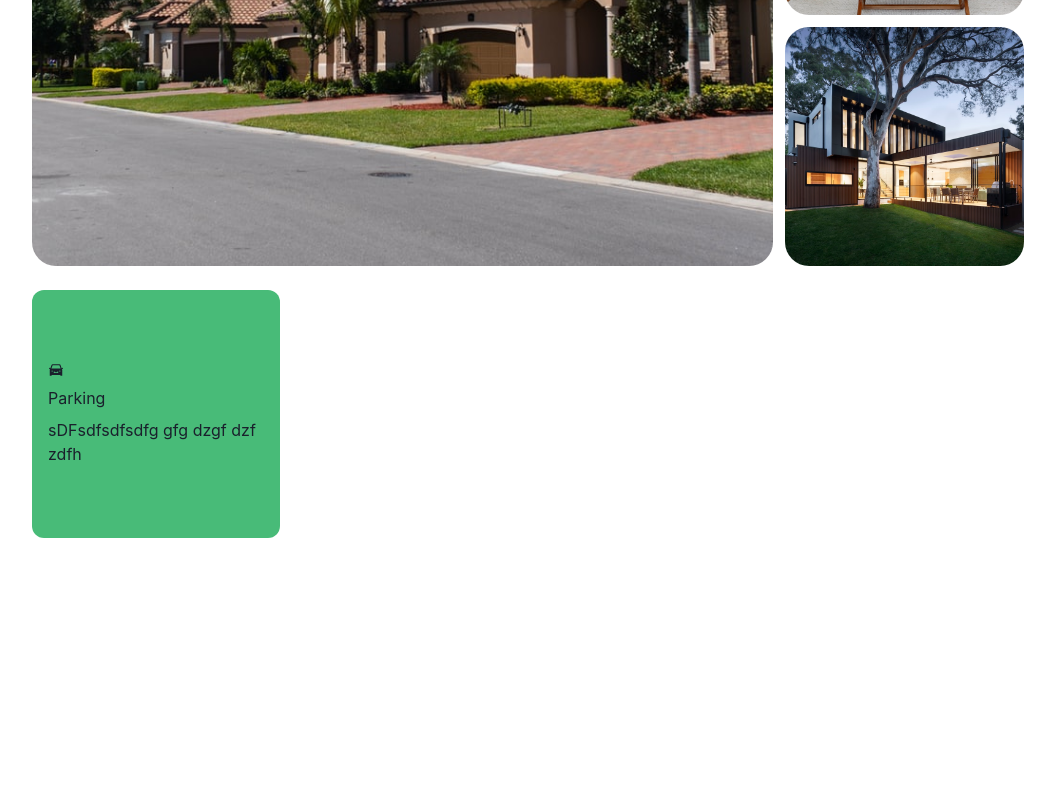
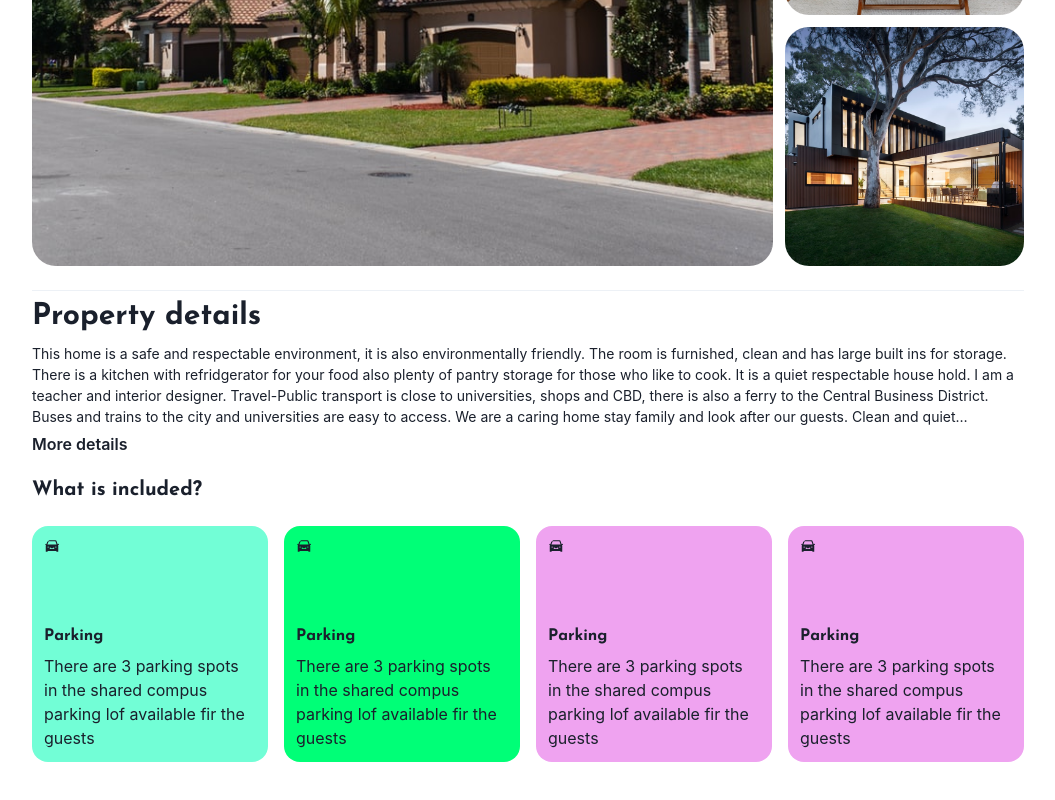
Before and after one commit to hichamabboud/gypsychoice_ui, a Next.js app: page / in a window 1280 px wide. Shown: the part 707-1507 px from the top of the page, without its empty margins (112-1167 px from the left). Before the commit the page ends 1285 px from the top, so only its background shows below. Built offline with nearby package versions, Linux system fonts and the light colour scheme.

Commit message:
More details

```diff
--- /dev/null
+++ b/components/AboutProperty.js
@@ -0,0 +1,50 @@
+import { Button, Divider, Heading, Modal, ModalBody, ModalCloseButton, ModalContent, ModalHeader, ModalOverlay, Stack, Text, Lorem, ModalFooter, VStack } from "@chakra-ui/react";
+import { useDisclosure } from "@chakra-ui/react";
+
+const AboutProperty = () => {
+    const { isOpen, onOpen, onClose } = useDisclosure()
+    return (
+        <Stack alignItems="flex-start">
+            <Divider />
+            <Heading as="h2" fontWeight='normal' size="lg"> Property details </Heading>
+            <Text fontSize='sm' noOfLines={{ base: 4 }}> This home is a safe and respectable environment, it is also environmentally friendly. The room is furnished, clean and has large built ins for storage. There is a kitchen with refridgerator for your food also plenty of pantry storage for those who like to cook. It is a quiet respectable house hold. I am a teacher and interior designer. Travel-Public transport is close to universities, shops and CBD, there is also a ferry to the Central Business District. Buses and trains to the city and universities are easy to access. We are a caring home stay family and look after our guests. Clean and quiet respectable environment.</Text>
+            <Button onClick={onOpen} variant="detail" size={{ base: "sm" }}> More details </Button>
+
+                <Modal isOpen={isOpen} onClose={onClose}>
+                    <ModalOverlay />
+                        <ModalContent>
+                            <ModalHeader>Modal Title</ModalHeader>
+                            <ModalCloseButton />
+                            <ModalBody>
+                                <VStack alignItems="flex-start" spacing={4}>
+                                        <Heading as='h3' size={{ base: 'md' }}> More about this property</Heading>
+                                        <Stack alignItems="flex-start">
+                                            <Text fontSize={{ base : "sm"}}> -IMPORTANT-we are constructing a backyard cottage starting in March 2022. There will be significant noise, 8-4:30 Monday -Friday, quiet  evenings and weekends. </Text>
+                                            <Text fontSize={{ base : "sm"}}> Extra Covid precautions </Text>
+                                            <Text fontSize={{ base : "sm"}}> Great eating , Delancey, Fat Hen, 3 blocks away more a little farther </Text>
+                                            <Text fontSize={{ base : "sm"}}> -center of Ballard an easy 15 minute walk </Text>
+                                            <Text fontSize={{ base : "sm"}}> Ballard breweries a mile walk away </Text>
+                                            <Text fontSize={{ base : "sm"}}> free parking </Text>
+                                            <Text> Broadband fast WiFi </Text>
+                                            <Text fontSize={{ base : "sm"}}> Smart HD tv YOUTUBE TV, HBO </Text>
+                                            <Text fontSize={{ base : "sm"}}> fridge, microwave, toaster, kettle, dishes and snacks </Text>
+                                            <Text fontSize={{ base : "sm"}}> Queen bed and sofa bed </Text>
+                                            <Text fontSize={{ base : "sm"}}> full bath</Text>
+                                        </Stack>
+
+                                </VStack>
+                            </ModalBody>
+
+                            <ModalFooter>
+                                <Button colorScheme='blue' mr={3} onClick={onClose}>
+                                Close
+                                </Button>
+                                <Button variant='ghost'>Secondary Action</Button>
+                            </ModalFooter>
+                        </ModalContent>
+                </Modal>
+        </Stack>
+    )
+}
+
+export default AboutProperty;
--- a/components/ImageGallery.js
+++ b/components/ImageGallery.js
@@ -7,25 +7,25 @@ const ImageGallery = () => {
 
           <GridItem colSpan={{ base: 3, md : 3 }} rowSpan={{ base : 3}}>
           <AspectRatio ratio={1}>
-            <Image src="/images/pic1.png" alt="pic1" objectFit="cover" rounded="3xl"  />
+            <Image _hover={{ rounded : "xl", opacity : "0.90", transform : "scale(1.05)"}} src="/images/pic1.png" alt="pic1" objectFit="cover" rounded="3xl"  />
           </AspectRatio>
         </GridItem>
 
           <GridItem colStart={{ base: 1, md : 4 }} rowStart={{ base : 4, md : 1}} >
           <AspectRatio ratio={1}>
-            <Image src="/images/pic2.png" alt="pic1" objectFit="cover" rounded="3xl"  />
+            <Image _hover={{ rounded : "xl", opacity : "0.90", transform : "scale(1.05)"}} src="/images/pic2.png" alt="pic1" objectFit="cover" rounded="3xl"  />
           </AspectRatio>
         </GridItem>
 
           <GridItem colStart={{ base: 2, md : 4 }} rowStart={{ base : 4, md : 2 }} >
           <AspectRatio ratio={1}>
-            <Image src="/images/pic3.png" alt="pic1" objectFit="cover" rounded="3xl"  />
+            <Image _hover={{ rounded : "xl", opacity : "0.90", transform : "scale(1.05)"}} src="/images/pic3.png" alt="pic1" objectFit="cover" rounded="3xl"  />
           </AspectRatio>
         </GridItem>
 
           <GridItem colStart={{ base: 3, md: 4 }} rowStart={{ base : 4, md : 3}} >
           <AspectRatio ratio={1}>
-            <Image src="/images/pic4.png" alt="pic1" objectFit="cover" rounded="3xl"  />
+            <Image _hover={{ rounded : "xl", opacity : "0.90", transform : "scale(1.05)"}} src="/images/pic4.png" alt="pic1" objectFit="cover" rounded="3xl"  />
           </AspectRatio>
         </GridItem>
     </Grid>
--- a/components/WhatsIncluded.js
+++ b/components/WhatsIncluded.js
@@ -4,18 +4,64 @@ import { AiFillCar } from "react-icons/ai";
 
 const WhatsIncluded = () => {
   return (
-    <VStack w='full'>
-          <Grid templateColumns="repeat(4, 1fr)" w='full' >
-            <GridItem colSpan={1}>
+    <VStack w='full' spacing={6}>
+          <Heading as='h2' alignSelf='flex-start' fontSize='xl' fontWeight='normal' > What is included? </Heading>
+      <Grid templateColumns="repeat(4, 1fr)" w='full' gap={4} mt={ 10}>
+        <GridItem colSpan={{ base : 4, md : 1}} bg="#72FED6" rounded={16} h="100%" p={3}>
                 <AspectRatio ratio={{ md : 1, base : 16/9 }}>
-                    <VStack justifyContent='space-between' bg='green.400' rounded='xl' p={4} >
+                    <VStack justifyContent='space-between' rounded='xl' >
                         <HStack justifyContent='flex-start' w='full'>
                             <AiFillCar />
                         </HStack>
 
-                        <VStack alignItems='flex-start' >
-                            <Text> Parking </Text>
-                            <Text> sDFsdfsdfsdfg gfg dzgf dzf zdfh </Text>
+                        <VStack flex="1" justifyContent="flex-end" alignItems="flex-start" >
+                            <Heading as='h3' size='sm'> Parking </Heading>
+                            <Text> There are 3 parking spots in the shared compus parking lof available fir the guests </Text>
+                        </VStack>
+                    </VStack>
+               </AspectRatio>
+                  </GridItem>
+
+        <GridItem colSpan={{ base : 4, md : 1}} bg="#00FF77" rounded={16} h="100%" p={3}>
+                <AspectRatio ratio={{ md : 1, base : 16/9 }}>
+                    <VStack justifyContent='space-between' rounded='xl' >
+                        <HStack justifyContent='flex-start' w='full'>
+                            <AiFillCar />
+                        </HStack>
+
+                        <VStack flex="1" justifyContent="flex-end" alignItems="flex-start" >
+                            <Heading as='h3' size='sm'> Parking </Heading>
+                            <Text> There are 3 parking spots in the shared compus parking lof available fir the guests </Text>
+                        </VStack>
+                    </VStack>
+                </AspectRatio>
+        </GridItem>
+
+        <GridItem colSpan={{ base : 4, md : 1}} bg="#EFA3F0" rounded={16} h="100%" p={3}>
+                <AspectRatio ratio={{ md : 1, base : 16/9 }}>
+                    <VStack justifyContent='space-between' rounded='xl' >
+                        <HStack justifyContent='flex-start' w='full'>
+                            <AiFillCar />
+                        </HStack>
+
+                        <VStack flex="1" justifyContent="flex-end" alignItems="flex-start" >
+                            <Heading as='h3' size='sm'> Parking </Heading>
+                            <Text> There are 3 parking spots in the shared compus parking lof available fir the guests </Text>
+                        </VStack>
+                    </VStack>
+                </AspectRatio>
+        </GridItem>
+
+        <GridItem colSpan={{ base : 4, md : 1}} bg="#EFA3F0" rounded={16} h="100%" p={3}>
+                <AspectRatio ratio={{ md : 1, base : 16/9 }}>
+                    <VStack justifyContent='space-between' rounded='xl' >
+                        <HStack justifyContent='flex-start' w='full'>
+                <AiFillCar />
+                        </HStack>
+
+                        <VStack flex="1" justifyContent="flex-end" alignItems="flex-start" >
+                            <Heading as='h3' size='sm'> Parking </Heading>
+                            <Text> There are 3 parking spots in the shared compus parking lof available fir the guests </Text>
                         </VStack>
                     </VStack>
                 </AspectRatio>
--- a/pages/index.js
+++ b/pages/index.js
@@ -2,6 +2,7 @@ import { Container, VStack } from "@chakra-ui/react";
 import Header from "../components/Header";
 import TopNavBar from "../components/TopNavBar";
 import WhatsIncluded from "../components/WhatsIncluded";
+import AboutProperty from "../components/AboutProperty";
 
 const Home = () => {
   return (
@@ -9,6 +10,7 @@ const Home = () => {
       <VStack spacing={6} alignItems="stretch">
         <TopNavBar />
         <Header />
+        <AboutProperty />
         <WhatsIncluded />
       </VStack>
     </Container>
--- a/styles/theme.js
+++ b/styles/theme.js
@@ -26,6 +26,20 @@ const theme = extendTheme({
                     ...base.components.Button.variants.outline(props),
                     rounded: "full",
                     color : "gray.500"
+                }),
+                detail: (props) => ({
+                    ...base.components.Button.variants.ghost(props),
+                    _hover: {
+                        backgroundColor : "none"
+                    },
+
+                    _focus: {
+                        underline: "none",
+                        outlineWidth: 0,
+                        backgroundColor : "#fff"
+                    }
+
+
                 })
             }
         }
```
